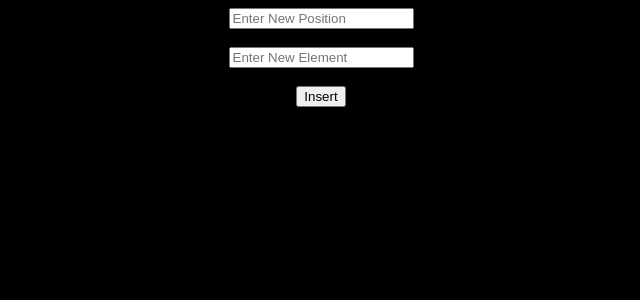
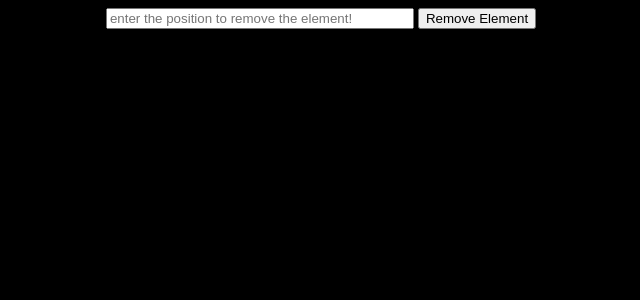
Before and after one commit to himan07/Data-Structure-in-JS, a React (Create React App) app: page / in a window 1280 px wide. Shown: the top 300 px of the page, without its empty margins (319-959 px from the left). Built offline with nearby package versions, Linux system fonts and the light colour scheme.

Commit message:
deletion of an element from an arry is done

```diff
--- a/src/App.js
+++ b/src/App.js
@@ -1,12 +1,14 @@
 import React from "react";
 // import ArrayTraverse from "./files/ArrayTraverse";
-import InsertElArr from "./files/InsertElArr";
+// import InsertElArr from "./files/InsertElArr";
+import DelElement from "./files/DelElement";
 
 const App = () => {
   return (
     <div style={{ textAlign: "center", color: "#fff" }}>
      {/* <ArrayTraverse /> */}
-     <InsertElArr />
+     {/* <InsertElArr /> */}
+     <DelElement />
     </div>
   );
 };
--- /dev/null
+++ b/src/files/DelElement.jsx
@@ -0,0 +1,30 @@
+import React, { useState } from "react";
+
+const DelElement = () => {
+  const [positions, setPositions] = useState();
+
+  let data = [2, 5, 6, 80, 20, 40, 90];
+
+  const handleClick = () => {
+    let position = parseInt(positions)
+    for (let i = position; i < data.length - 1; i++) {
+      data[i] = data[i + 1];
+    }
+    data.length = data.length - 1;
+    console.log("transformed arr; ", data);
+  };
+
+  return (
+    <div>
+      <input
+        type="text"
+        placeholder="enter the position to remove the element! "
+        onChange={(e) => setPositions(e.target.value)}
+        style={{width:"300px"}}
+      />&nbsp;
+      <button onClick={handleClick}> Remove Element</button>
+    </div>
+  );
+};
+
+export default DelElement;
```
Also changed, not shown: src/files/InsertElArr.jsx (+14 -1 lines).
